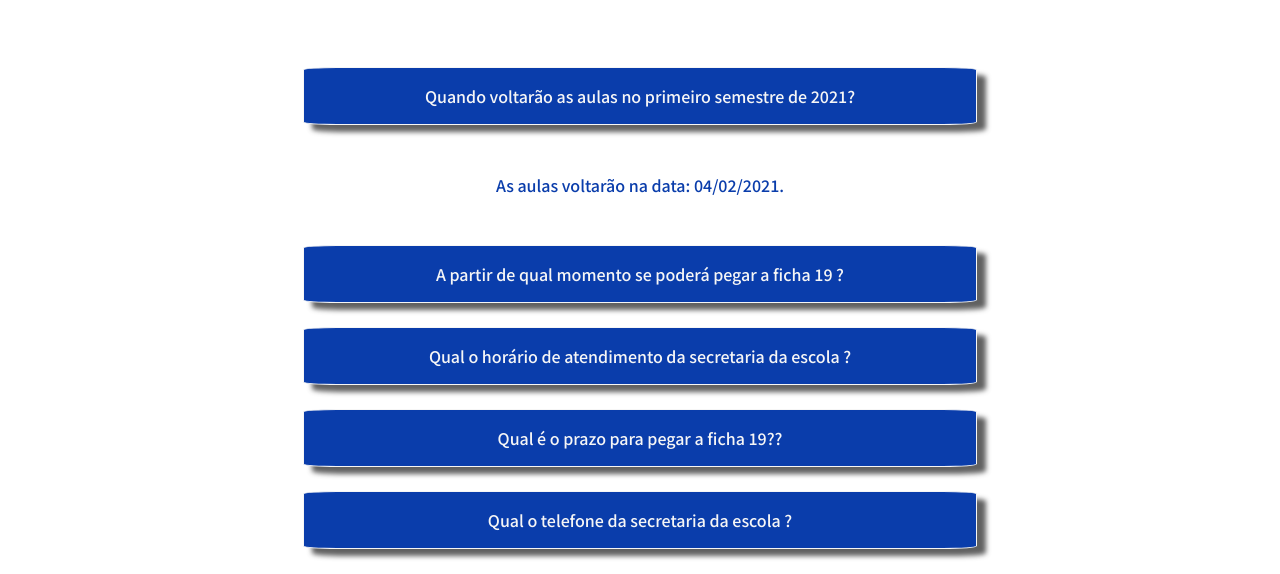
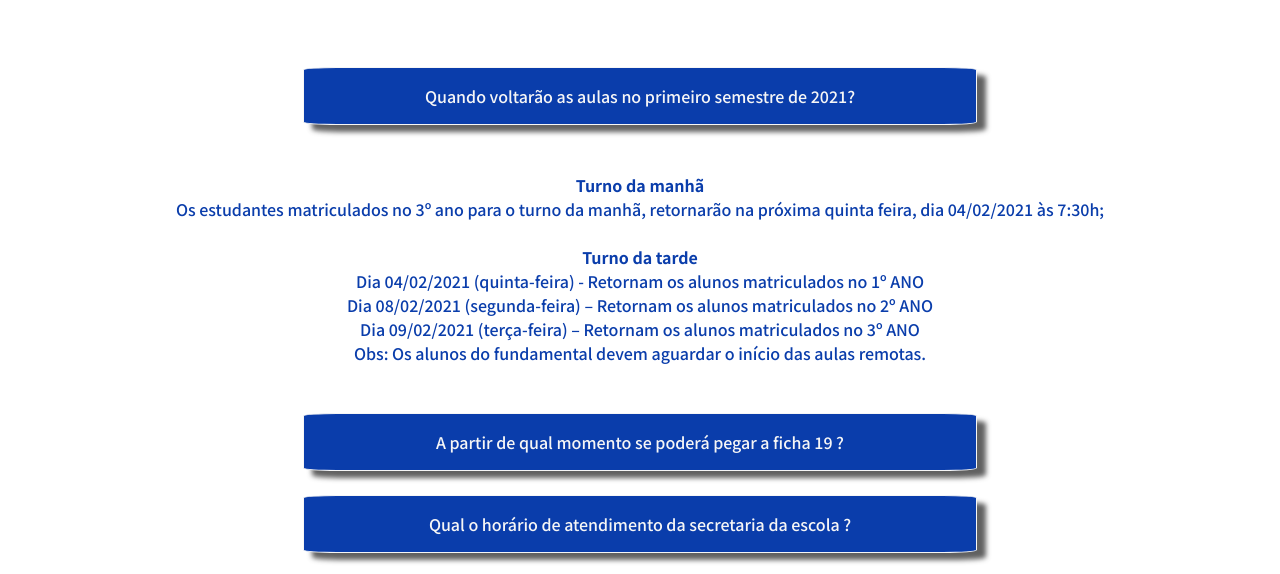
Before and after one commit to wictor-parmenis/PIBID, a website: page index.html in a window 1280 px wide. Both pictures are taken after a click on the link "Quando voltarão as aulas no primeiro semestre de 2021?". Shown: the part 221-795 px from the top of the page. Drawn offline with Linux system fonts and the light colour scheme.

Commit message:
Test of bootstrap and add more datas for ask 1.

```diff
--- a/index.html
+++ b/index.html
@@ -26,7 +26,18 @@
             <div id="q1" class="ask">
                 <a href="javascript: void(0);" onclick="show('a1')"><p class="color_p">Quando voltarão as aulas no primeiro semestre de 2021?</p></a>
             </div>
-            <div id="a1" class="answers"> As aulas voltarão na data: 04/02/2021.</div>
+            <div id="a1" class="answers">
+                     <ul>
+                         <h4>Turno da manhã</h4>
+                         <li>Os estudantes matriculados no 3º ano para o turno da manhã, retornarão na próxima quinta feira, dia 04/02/2021 às 7:30h;</li>
+                         <br>
+                         <h4>Turno da tarde</h4>
+                         <li>Dia 04/02/2021 (quinta-feira) -  Retornam os alunos matriculados no 1º ANO </li>
+                         <li>Dia 08/02/2021 (segunda-feira) – Retornam os alunos matriculados no 2º ANO</li>
+                         <li>Dia 09/02/2021 (terça-feira) – Retornam os alunos matriculados no 3º ANO</li>
+                         <li>Obs: Os alunos do fundamental devem aguardar o início das aulas remotas.</li>
+                    </ul>
+            </div>
 
             <div id="q2" class="ask">
                 <a href="javascript: void(0);" onclick="show('a2')"><p class="color_p">A partir de qual momento se poderá pegar a ficha 19 ?</p></a>
@@ -52,6 +63,7 @@
                 <a href="javascript: void(0);" onclick="show('a6')"><p class="color_p">Pergunta 1 ?</p></a>
             </div>
             <div id="a6" class="answers"> Resposta 6?</div>
+
 
             <div id="q7" class="ask">
                 <a href="javascript: void(0);" onclick="show('a7')"><p class="color_p">Pergunta 1 ?</p></a>
```
Also changed, not shown: package.json (added, +23 -0 lines), 1 other file.
